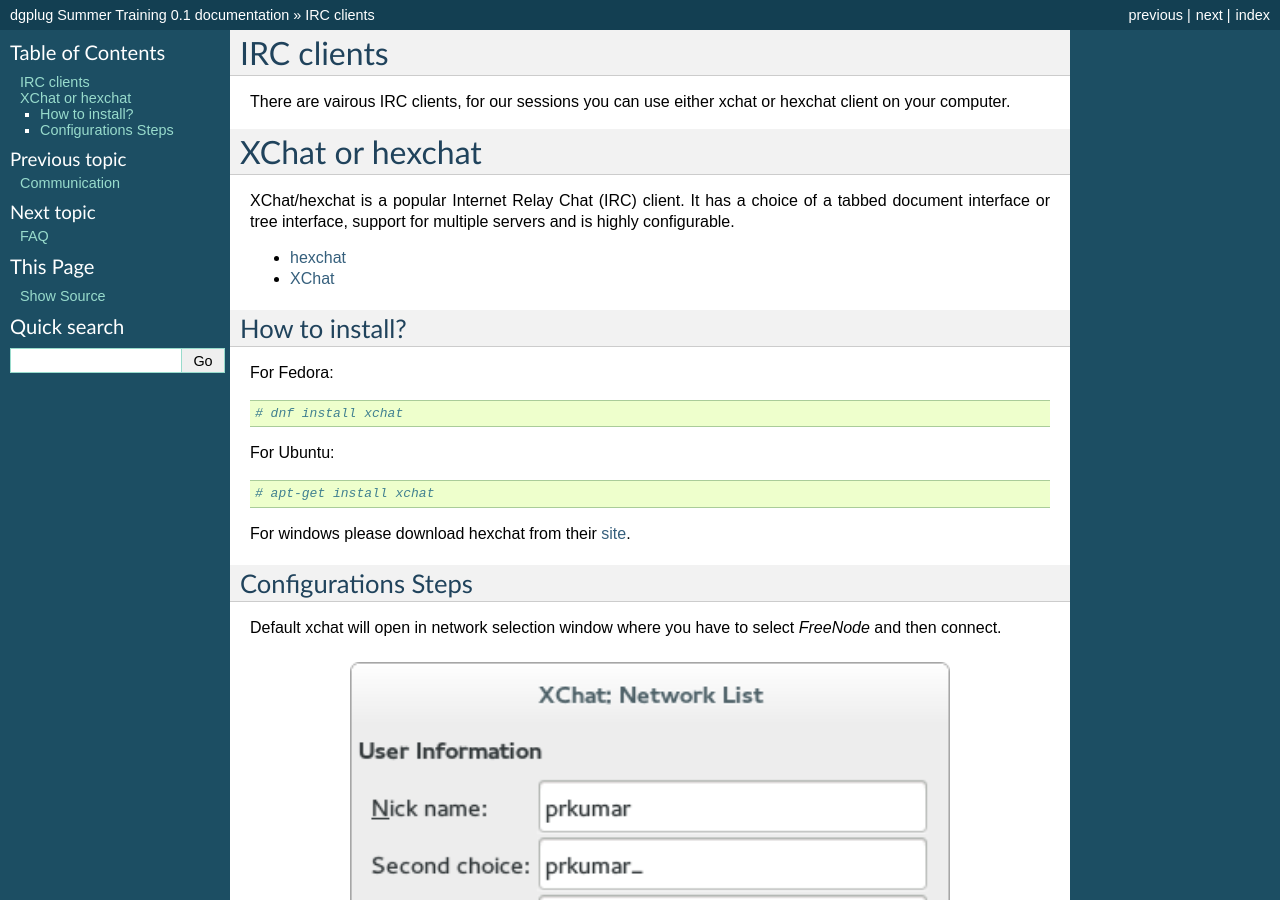
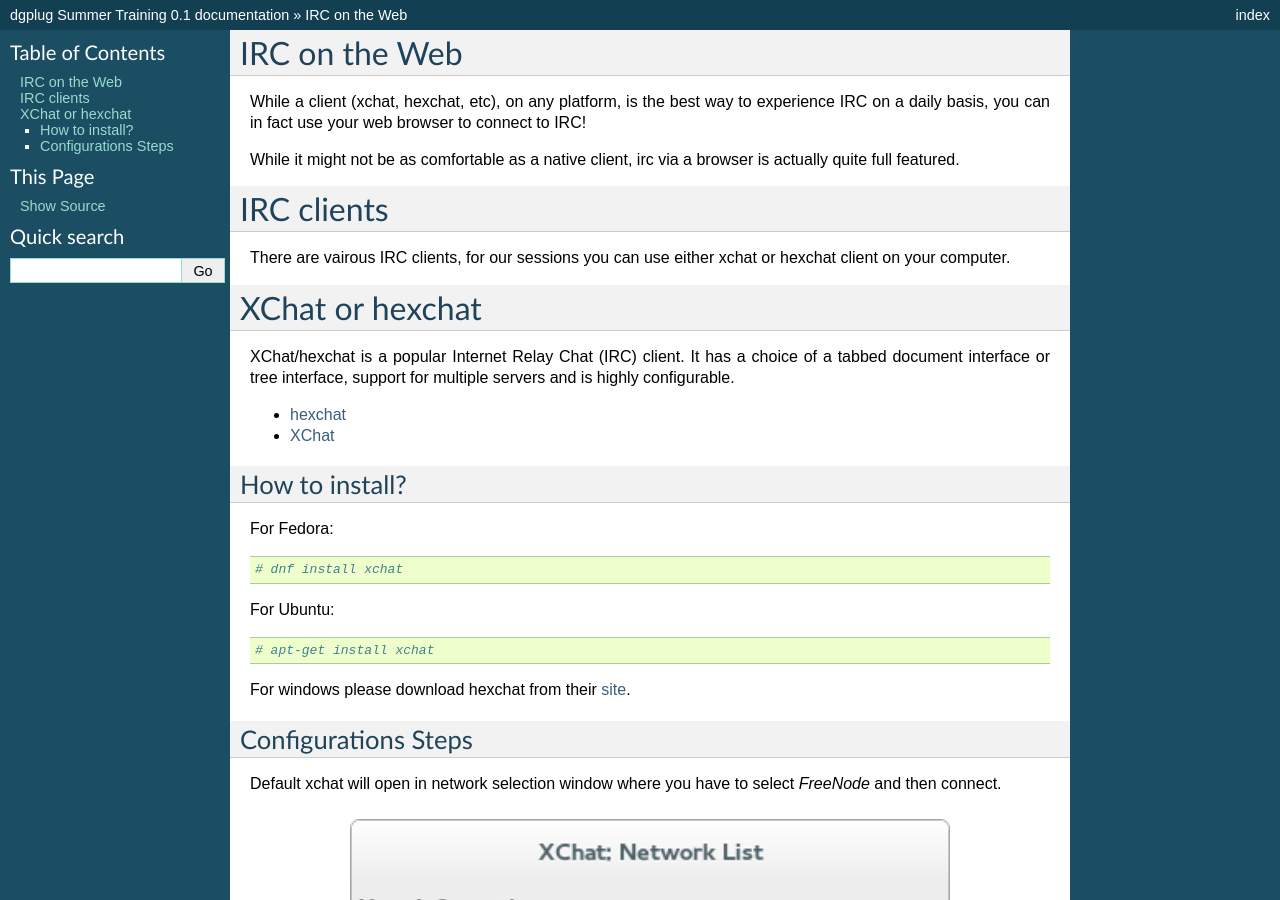
Before and after one commit to kushaldas/summertraining, a Sphinx documentation site: the page built from docs/ircweb.rst, in a window 1280 px wide and 900 px high. Built offline with Sphinx 7.4.7, drawn with Linux system fonts in a browser that asks for light colours; pages that are not in the unit, such as notebooks, are missing from menus; some of the changed text lies outside the part shown.

Commit message:
Starting up

```diff
--- a/docs/xchat.rst
+++ b/docs/ircweb.rst
@@ -1,3 +1,23 @@
+IRC on the Web
+==============
+While a client (xchat, hexchat, etc), on any platform, is the best way to experience IRC on a daily basis,
+you can in fact use your web browser to connect to IRC!
+
+While it might not be as comfortable as a native client, irc via a browser is actually quite full featured.
+
+
+
+
+
+
+
+
+
+
+
+
+
+
 IRC clients
 ===========
 
```
